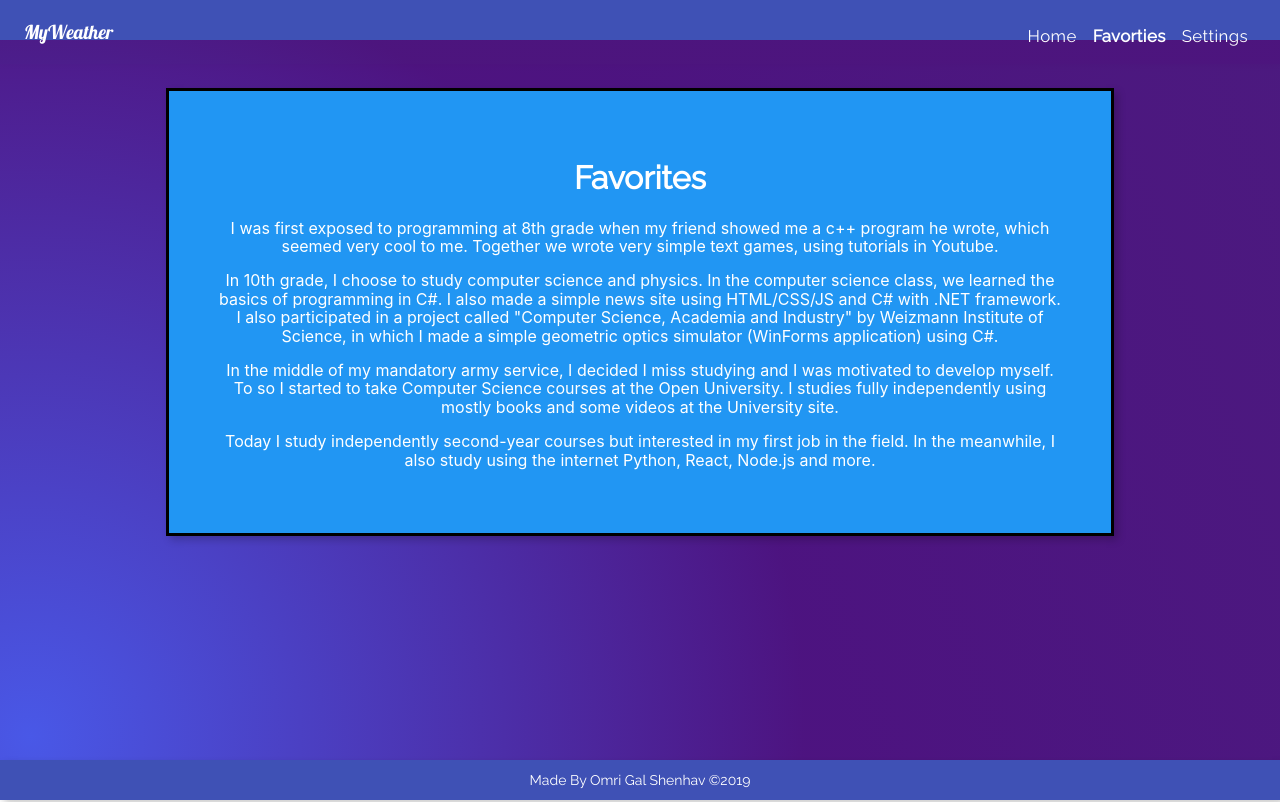
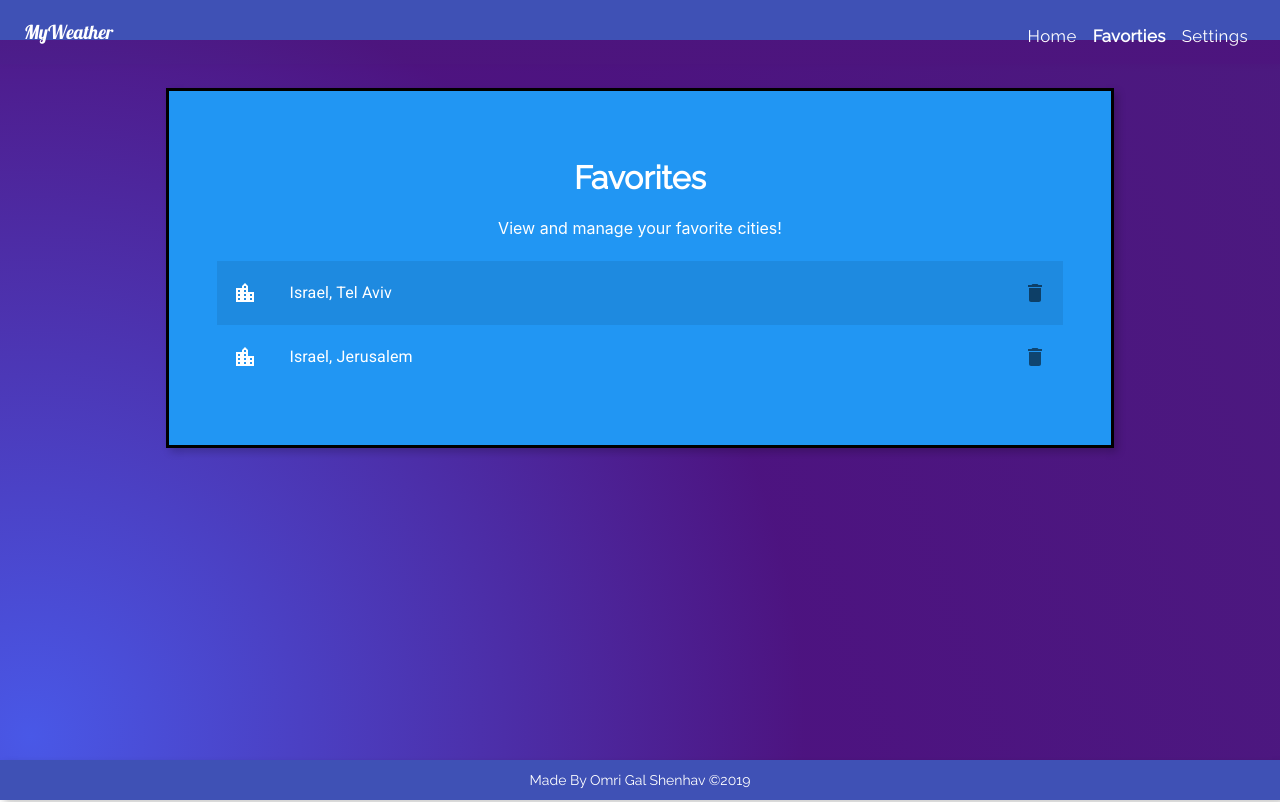
Before and after one commit to OmriGalShen/my-weather, a React (Create React App) app: page /favorites in a window 1280 px wide. Built offline with nearby package versions, Linux system fonts and the light colour scheme.

Commit message:
created a list of favorite cities

```diff
--- a/src/components/content/favorites/Favorites.js
+++ b/src/components/content/favorites/Favorites.js
@@ -1,40 +1,57 @@
 import React from "react";
 import "./Favorites.css";
+import {
+  List,
+  ListItem,
+  ListItemText,
+  ListItemIcon,
+  IconButton
+} from "@material-ui/core";
+import LocationCityIcon from "@material-ui/icons/LocationCity";
+import DeleteIcon from "@material-ui/icons/Delete";
 
-const Favorites = () => {
+const Favorites = ({
+  favCities,
+  setFavCities,
+  hundleCityChoose,
+  cityKey,
+  favoritesRemove
+}) => {
   return (
-    <div className="favorites">
+    <div className="favorites shaodw-5">
       <div className="favorites-panel shadow-5">
         <h1 className="favorites-title">Favorites</h1>
-        <div>
-          <p>
-            I was first exposed to programming at 8th grade when my friend
-            showed me a c++ program he wrote, which seemed very cool to me.
-            Together we wrote very simple text games, using tutorials in
-            Youtube.
-          </p>
-          <p>
-            In 10th grade, I choose to study computer science and physics. In
-            the computer science class, we learned the basics of programming in
-            C#. I also made a simple news site using HTML/CSS/JS and C# with
-            .NET framework. I also participated in a project called "Computer
-            Science, Academia and Industry" by Weizmann Institute of Science, in
-            which I made a simple geometric optics simulator (WinForms
-            application) using C#.
-          </p>
-          <p>
-            In the middle of my mandatory army service, I decided I miss
-            studying and I was motivated to develop myself. To so I started to
-            take Computer Science courses at the Open University. I studies
-            fully independently using mostly books and some videos at the
-            University site.
-          </p>
-          <p>
-            Today I study independently second-year courses but interested in my
-            first job in the field. In the meanwhile, I also study using the
-            internet Python, React, Node.js and more.
-          </p>
-        </div>
+        <p className="favorites-description">
+          View and manage your favorite cities!
+        </p>
+        <List component="nav" aria-label="favorite cities">
+          {favCities.map((favCity, index) => {
+            let itemText = favCity.country + ", " + favCity.name;
+            return (
+              <ListItem
+                button
+                key={index}
+                onClick={() => hundleCityChoose(favCity)}
+                selected={favCity.key === cityKey}
+              >
+                <ListItemIcon>
+                  <LocationCityIcon style={{ color: "white" }} />
+                </ListItemIcon>
+                <ListItemText primary={itemText} style={{ color: "white" }} />
+
+                <IconButton
+                  edge="end"
+                  aria-label="delete"
+                  onClick={() =>
+                    favoritesRemove(favCity, favCities, setFavCities)
+                  }
+                >
+                  <DeleteIcon />
+                </IconButton>
+              </ListItem>
+            );
+          })}
+        </List>
       </div>
     </div>
   );
```
